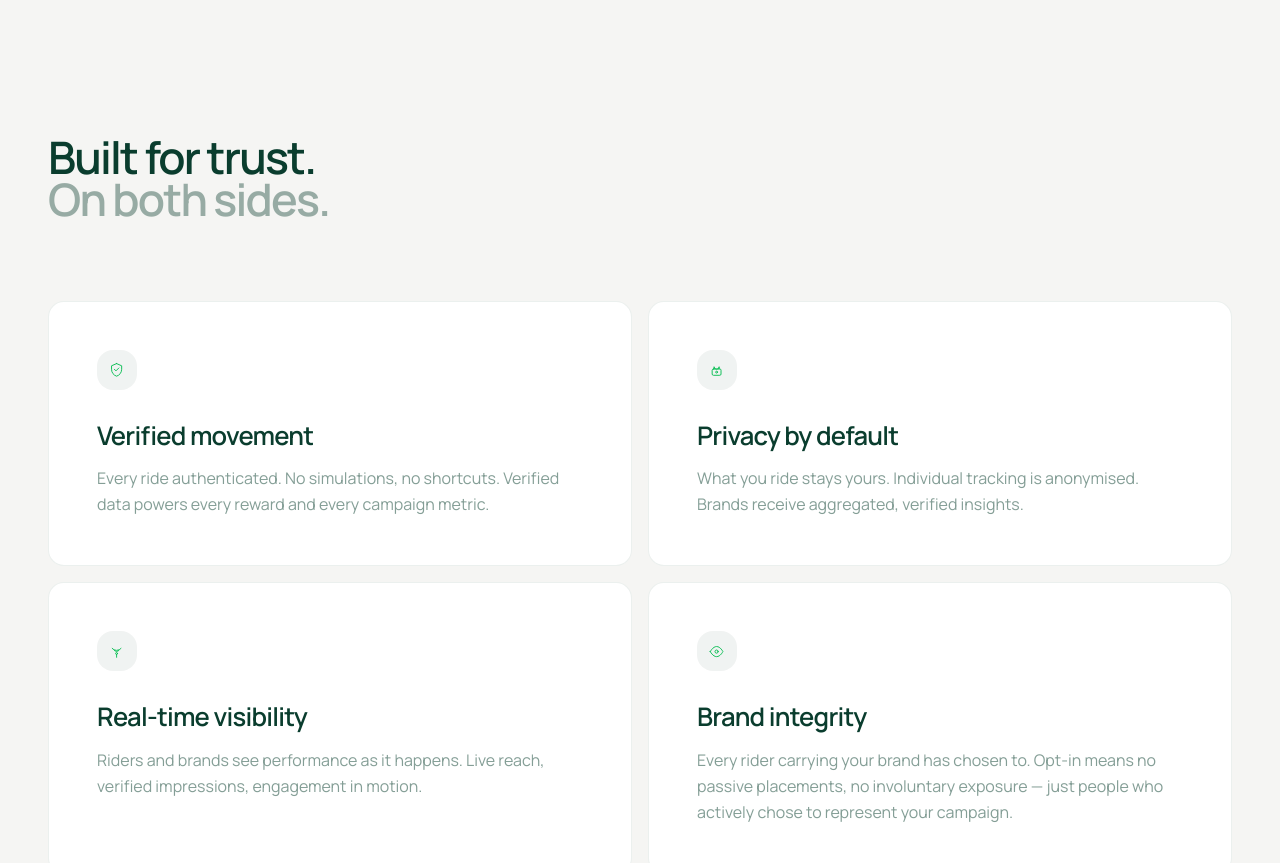
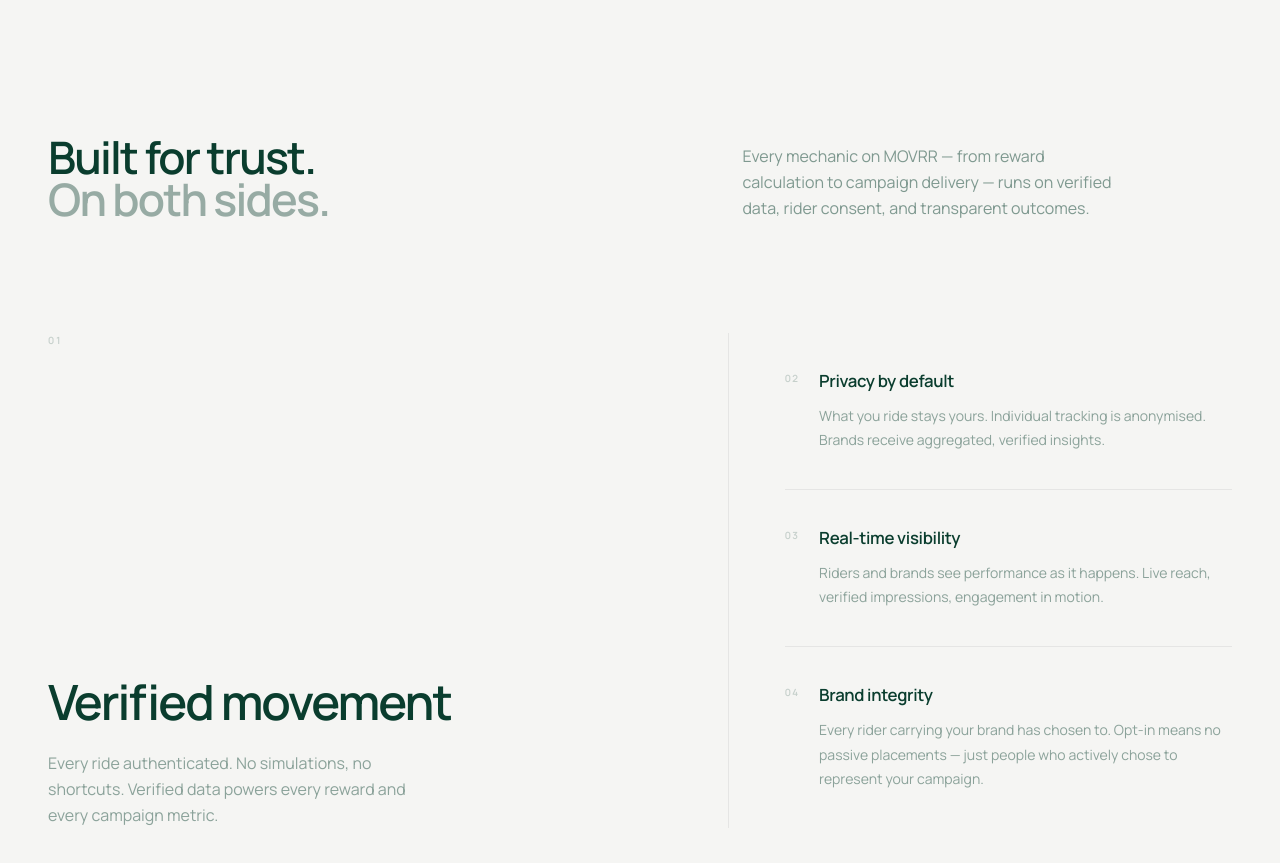
Before and after one commit to Movrr-Official/movrr, a Next.js app: page /how-it-works in a window 1280 px wide. Shown: the part 2880-3743 px from the top of the page. Built offline with nearby package versions, Linux system fonts and the light colour scheme.

Commit message:
refactor(how-it-works): reimagine Platform section with asymmetric trust layout
Replace generic 2×2 card grid with a hierarchy-driven layout informed by
Cowboy and VanMoofs approach — one dominant featured pillar, three
compact supporting ones.

```diff
--- a/components/how-it-works/Platform.tsx
+++ b/components/how-it-works/Platform.tsx
@@ -1,37 +1,32 @@
 "use client";
 
 import { motion } from "framer-motion";
-import {
-  VerifiedIcon,
-  PrivacyIcon,
-  SafeIcon,
-  BroadcastIcon,
-} from "@/components/icons/MovrrIcons";
 
-const pillars = [
-  {
-    icon: VerifiedIcon,
+const featured = {
+  number: "01",
   title: "Verified movement",
   description:
     "Every ride authenticated. No simulations, no shortcuts. Verified data powers every reward and every campaign metric.",
-  },
+};
+
+const supporting = [
   {
-    icon: PrivacyIcon,
+    number: "02",
     title: "Privacy by default",
     description:
       "What you ride stays yours. Individual tracking is anonymised. Brands receive aggregated, verified insights.",
   },
   {
-    icon: BroadcastIcon,
+    number: "03",
     title: "Real-time visibility",
     description:
       "Riders and brands see performance as it happens. Live reach, verified impressions, engagement in motion.",
   },
   {
-    icon: SafeIcon,
+    number: "04",
     title: "Brand integrity",
     description:
-      "Every rider carrying your brand has chosen to. Opt-in means no passive placements, no involuntary exposure — just people who actively chose to represent your campaign.",
+      "Every rider carrying your brand has chosen to. Opt-in means no passive placements — just people who actively chose to represent your campaign.",
   },
 ];
 
@@ -40,56 +35,90 @@
     <section className="border-b border-movrr-border-soft bg-movrr-bg-soft py-32 lg:py-44">
       <div className="mx-auto max-w-7xl px-6 lg:px-12">
 
-        {/* Section heading — standalone, not split */}
+        {/* Section heading + descriptor */}
+        <div className="mb-20 grid gap-8 lg:mb-28 lg:grid-cols-[1.1fr_0.9fr] lg:gap-24">
           <motion.h2
             initial={{ opacity: 0, y: 20 }}
             whileInView={{ opacity: 1, y: 0 }}
             viewport={{ once: true }}
             transition={{ duration: 0.65, ease: [0.22, 1, 0.36, 1] }}
-          className="mb-16 text-[clamp(2rem,3.5vw,4.5rem)] font-semibold leading-[0.95] tracking-[-0.04em] text-movrr-text-brand lg:mb-20"
+            className="text-[clamp(2rem,3.5vw,4.5rem)] font-semibold leading-[0.95] tracking-[-0.04em] text-movrr-text-brand"
           >
             Built for trust.
             <br />
             <span className="text-movrr-text-brand/40">On both sides.</span>
           </motion.h2>
+          <motion.p
+            initial={{ opacity: 0, y: 16 }}
+            whileInView={{ opacity: 1, y: 0 }}
+            viewport={{ once: true }}
+            transition={{ delay: 0.1, duration: 0.65, ease: [0.22, 1, 0.36, 1] }}
+            className="self-end text-base leading-relaxed text-movrr-text-brand/50 lg:max-w-sm"
+          >
+            Every mechanic on MOVRR — from reward calculation to campaign
+            delivery — runs on verified data, rider consent, and transparent
+            outcomes.
+          </motion.p>
+        </div>
 
-        {/* 2×2 card grid */}
-        <div className="grid grid-cols-1 gap-4 lg:grid-cols-2">
-          {pillars.map((pillar, index) => (
+        {/* Asymmetric trust layout — one featured pillar + three supporting */}
+        <div className="grid grid-cols-1 lg:grid-cols-[1.15fr_0.85fr] lg:divide-x lg:divide-movrr-border-soft">
+
+          {/* Featured pillar — large left column, number at top, content pushed to bottom */}
           <motion.div
-              key={pillar.title}
             initial={{ opacity: 0, y: 24 }}
             whileInView={{ opacity: 1, y: 0 }}
             viewport={{ once: true }}
+            transition={{ duration: 0.7, ease: [0.22, 1, 0.36, 1] }}
+            className="flex flex-col justify-between border-b border-movrr-border-soft pb-12 pt-2 lg:border-b-0 lg:pb-0 lg:pr-16 lg:pt-0"
+          >
+            <span className="text-[0.62rem] font-semibold tabular-nums tracking-widest text-movrr-text-brand/20">
+              {featured.number}
+            </span>
+            <div className="mt-24 lg:mt-0">
+              <h3 className="text-[clamp(2.25rem,3.8vw,4.25rem)] font-semibold leading-[0.95] tracking-[-0.04em] text-movrr-text-brand">
+                {featured.title}
+              </h3>
+              <p className="mt-6 max-w-sm text-base leading-relaxed text-movrr-text-brand/45">
+                {featured.description}
+              </p>
+            </div>
+          </motion.div>
+
+          {/* Three supporting pillars — compact, stacked right */}
+          <div className="divide-y divide-movrr-border-soft lg:pl-14">
+            {supporting.map((pillar, index) => (
+              <motion.div
+                key={pillar.number}
+                initial={{ opacity: 0, y: 20 }}
+                whileInView={{ opacity: 1, y: 0 }}
+                viewport={{ once: true }}
                 transition={{
-                delay: index * 0.08,
+                  delay: 0.1 + index * 0.08,
                   duration: 0.65,
                   ease: [0.22, 1, 0.36, 1],
                 }}
-              className="group flex flex-col gap-8 rounded-2xl border border-movrr-text-brand/8 bg-movrr-bg-canvas p-10 transition-colors duration-500 hover:bg-movrr-bg-primary lg:p-12"
+                className="py-9"
               >
-              {/* Icon */}
-              <div className="flex h-10 w-10 items-center justify-center rounded-xl bg-movrr-text-brand/6 transition-colors duration-500 group-hover:bg-movrr-text-brand/10">
-                <pillar.icon
-                  className="h-[0.95rem] w-[0.95rem] text-movrr-success-strong"
-                  strokeWidth={1.5}
-                />
-              </div>
-
-              {/* Content */}
-              <div className="space-y-4">
-                <h3 className="text-[clamp(1.5rem,2vw,2rem)] font-semibold leading-[1.08] tracking-[-0.03em] text-movrr-text-brand">
+                <div className="flex items-start gap-5">
+                  <span className="mt-0.5 shrink-0 text-[0.62rem] font-semibold tabular-nums tracking-widest text-movrr-text-brand/20">
+                    {pillar.number}
+                  </span>
+                  <div>
+                    <h3 className="text-[clamp(1.05rem,1.3vw,1.3rem)] font-semibold leading-snug tracking-[-0.02em] text-movrr-text-brand">
                       {pillar.title}
                     </h3>
-                <p className="text-base leading-relaxed text-movrr-text-brand/50">
+                    <p className="mt-3 text-sm leading-[1.75] text-movrr-text-brand/45">
                       {pillar.description}
                     </p>
+                  </div>
                 </div>
               </motion.div>
             ))}
           </div>
 
         </div>
+      </div>
     </section>
   );
 }
```
Lines whose indentation alone changed are shown as unchanged.
